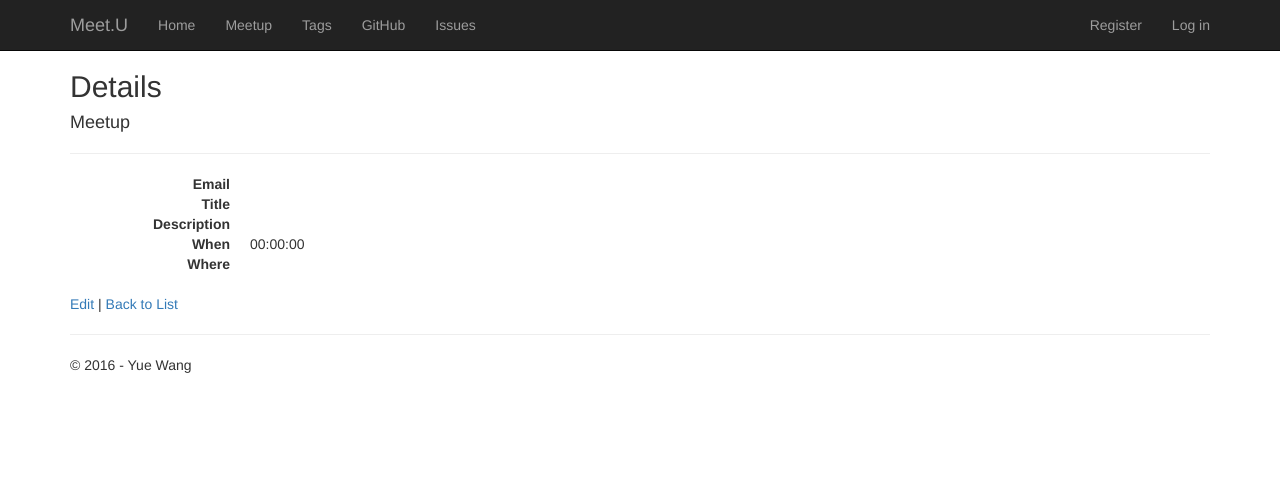
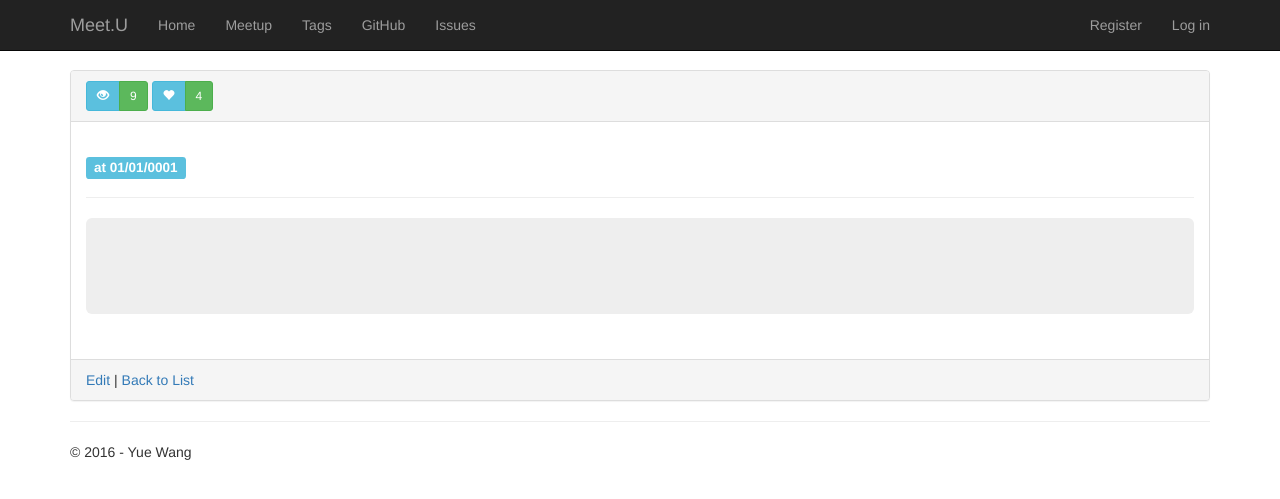
Before and after one commit to Mooophy/meetu, an ASP.NET MVC app: template MeetU/MeetU/Views/Meetups/Details.cshtml in a window 1280 px wide. Shown: the top 499 px of the page. Run offline with ASP.NET Core 8 and stand-ins for ASP.NET MVC 5, Linux system fonts and the light colour scheme; the template is opened without the code that fills it, so the values that code supplies are empty; the project's own start-up code is not run, and a stand-in starts its controllers and pages; some libraries are stand-ins or nearby versions.

Commit message:
working on design for meetup detail

```diff
--- a/MeetU/MeetU/Controllers/MeetupsController.cs
+++ b/MeetU/MeetU/Controllers/MeetupsController.cs
@@ -31,6 +31,9 @@ namespace MeetU.Controllers
                 return new HttpStatusCodeResult(HttpStatusCode.BadRequest);
             }
             Meetup meetup = await db.Meetups.FindAsync(id);
+            //change to Nick Name later on
+            //try to hook Sponsor to Nick Name
+            meetup.Sponsor = db.Users.Find(meetup.Sponsor).UserName;
             if (meetup == null)
             {
                 return HttpNotFound();
--- a/MeetU/MeetU/Views/Meetups/Details.cshtml
+++ b/MeetU/MeetU/Views/Meetups/Details.cshtml
@@ -5,55 +5,39 @@
     Layout = "~/Views/Shared/_Layout.cshtml";
 }
 
-<h2>Details</h2>
+<br>
 
-<div>
-    <h4>Meetup</h4>
-    <hr />
-    <dl class="dl-horizontal">
-        <dt>
-            @Html.DisplayNameFor(model => model.ApplicationUser.Email)
-        </dt>
+<div class="panel panel-default">
 
-        <dd>
-            @Html.DisplayFor(model => model.ApplicationUser.Email)
-        </dd>
+    <div class="panel-heading">
+        <div class="btn-group btn-group-sm" role="group">
+            <button type="button" class="btn btn-info">
+                <span class="glyphicon glyphicon-eye-open" aria-hidden="true"></span>
+            </button>
+            <button type="button" class="btn btn-success">9</button>
+        </div>
 
-        <dt>
-            @Html.DisplayNameFor(model => model.Title)
-        </dt>
+        <div class="btn-group btn-group-sm" role="group">
+            <button type="button" class="btn btn-info">
+                <span class="glyphicon glyphicon-heart" aria-hidden="true"></span>
+            </button>
+            <button type="button" class="btn btn-success">4</button>
+        </div>
+    </div>
 
-        <dd>
-            @Html.DisplayFor(model => model.Title)
-        </dd>
+    <div class="panel-body">
+        <h2 class="text-primary">@Model.Title</h2>
+        <h4>
+            <span class="label label-info">@Model.Sponsor at @Model.CreatedAt.ToShortDateString()</span>
+        </h4>
+        <hr>
+        <div class="jumbotron">
+            @Model.Description
+        </div>
+    </div>
 
-        <dt>
-            @Html.DisplayNameFor(model => model.Description)
-        </dt>
-
-        <dd>
-            @Html.DisplayFor(model => model.Description)
-        </dd>
-
-        <dt>
-            @Html.DisplayNameFor(model => model.When)
-        </dt>
-
-        <dd>
-            @Html.DisplayFor(model => model.When)
-        </dd>
-
-        <dt>
-            @Html.DisplayNameFor(model => model.Where)
-        </dt>
-
-        <dd>
-            @Html.DisplayFor(model => model.Where)
-        </dd>
-
-    </dl>
+    <div class="panel-footer">
+            @Html.ActionLink("Edit", "Edit", new { id = Model.Id }) |
+            @Html.ActionLink("Back to List", "Index")
+    </div>
 </div>
-<p>
-    @Html.ActionLink("Edit", "Edit", new { id = Model.Id }) |
-    @Html.ActionLink("Back to List", "Index")
-</p>
```
